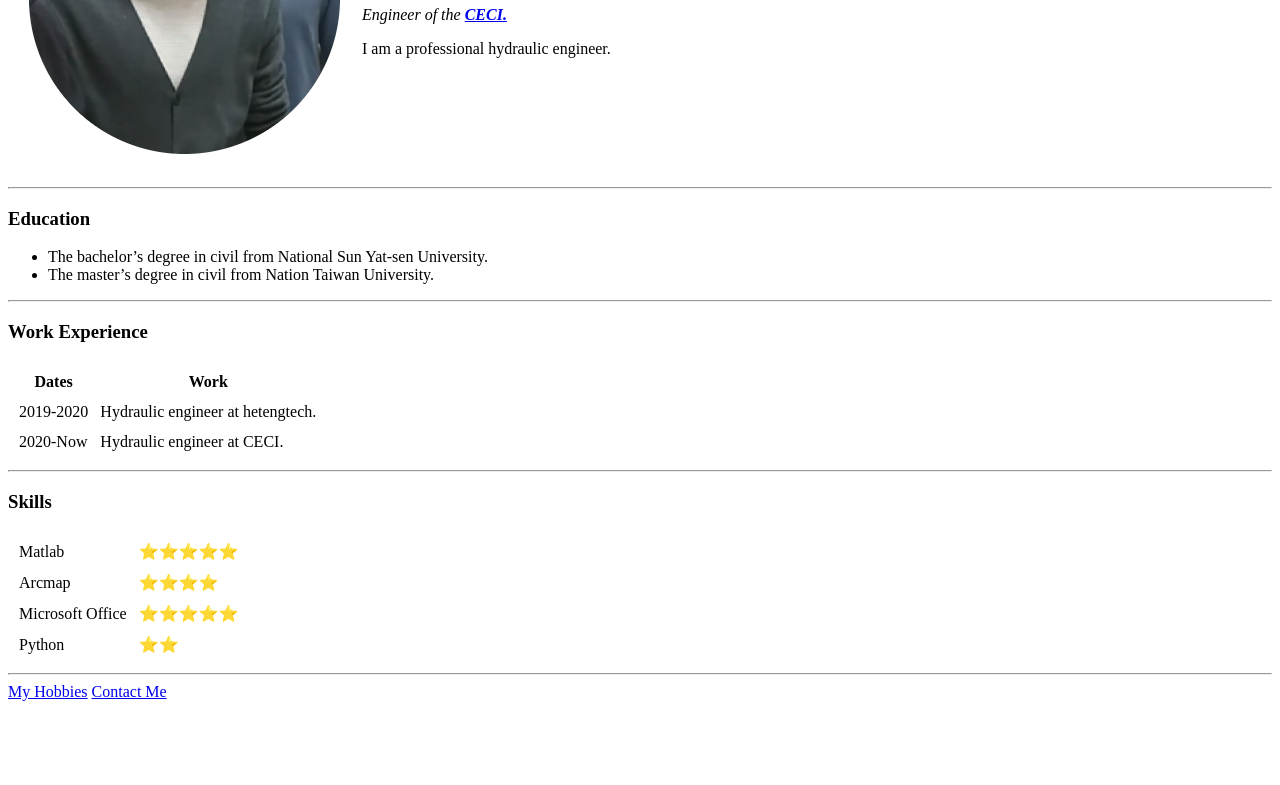
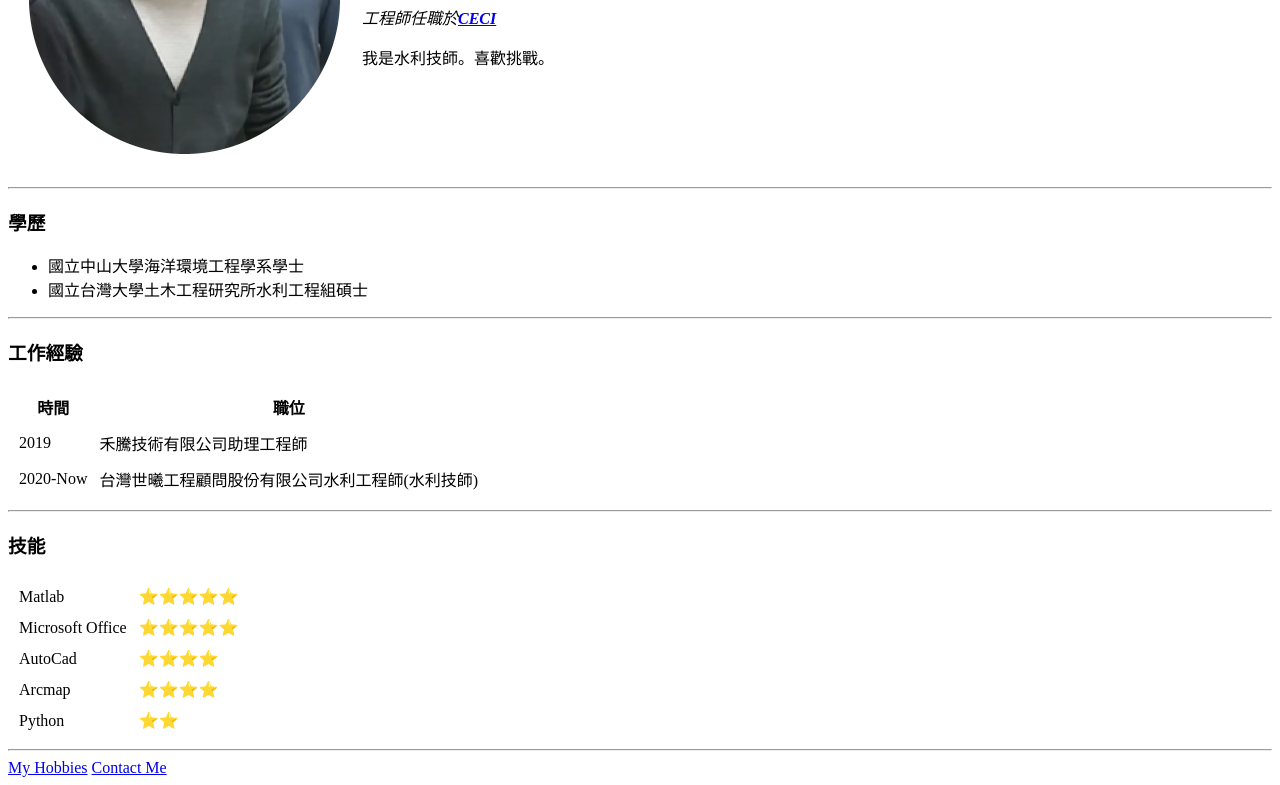
Before and after one commit to gh665808/cv, a plain HTML site: page index.html in a window 1280 px wide. Shown: the part 186-971 px from the top of the page. Before the commit the page ends 895 px from the top, so only its background shows below. Drawn offline with Linux system fonts and the light colour scheme.

Commit message:
Add files via upload

```diff
--- a/index.html
+++ b/index.html
@@ -8,51 +8,55 @@
         <table cellspacing="20">
             <tr>
                 <td><img src="TUYUCHIEH-modified.png" alt="涂喻捷 profile picture"></td>
-                <td> <h1>TU YU CHIEH</h1>
-                    <p><em>Engineer of the <strong><a href="https://www.eng.ceci.com.tw/">CECI.</a></strong></em></p>
-                    <p>I am a professional hydraulic engineer.</p></td>
+                <td> <h1>涂喻捷</h1>
+                    <p><em>工程師任職於<strong><a href="https://www.eng.ceci.com.tw/">CECI</a></strong></em></p>
+                    <p>我是水利技師。喜歡挑戰。</p></td>
             </tr>
         </table>
         <hr>
-        <h3>Education</h3>
+        <h3>學歷</h3>
         <ul>
-            <li>The bachelor’s degree in civil from National Sun Yat-sen University.</li>
-            <li>The master’s degree in civil from Nation Taiwan University.</li>
+            <li>國立中山大學海洋環境工程學系學士</li>
+            <li>國立台灣大學土木工程研究所水利工程組碩士</li>
         </ul>
         <hr>
-        <h3>Work Experience</h3>
+        <h3>工作經驗</h3>
         <table cellspacing="10">
             <thead>
                 <tr>
-                    <th>Dates</th>
-                    <th>Work</th>
+                    <th>時間</th>
+                    <th>職位</th>
                 </tr>
             </thead>
             <tbody>
                 <tr>
-                    <td>2019-2020</td>
-                    <td>Hydraulic engineer at hetengtech.</td>
+                    <td>2019</td>
+                    <td>禾騰技術有限公司助理工程師</td>
                 </tr>
                 <tr>
                     <td>2020-Now</td>
-                    <td>Hydraulic engineer at CECI.</td>
+                    <td>台灣世曦工程顧問股份有限公司水利工程師(水利技師)</td>
                 </tr>
             </tbody>
         </table>
         <hr>
-        <h3>Skills</h3>
+        <h3>技能</h3>
         <table cellspacing="10">
             <tr>
                 <td>Matlab</td>
                 <td>⭐⭐⭐⭐⭐</td>
             </tr>
             <tr>
-                <td>Arcmap</td>
+                <td>Microsoft Office</td>
+                <td>⭐⭐⭐⭐⭐</td>
+            </tr>
+            <tr>
+                <td>AutoCad</td>
                 <td>⭐⭐⭐⭐</td>
             </tr>
             <tr>
-                <td>Microsoft Office</td>
-                <td>⭐⭐⭐⭐⭐</td>
+                <td>Arcmap</td>
+                <td>⭐⭐⭐⭐</td>
             </tr>
             <tr>
                 <td>Python</td>
```
Also changed, not shown: hobbies.html (+4 -3 lines).
